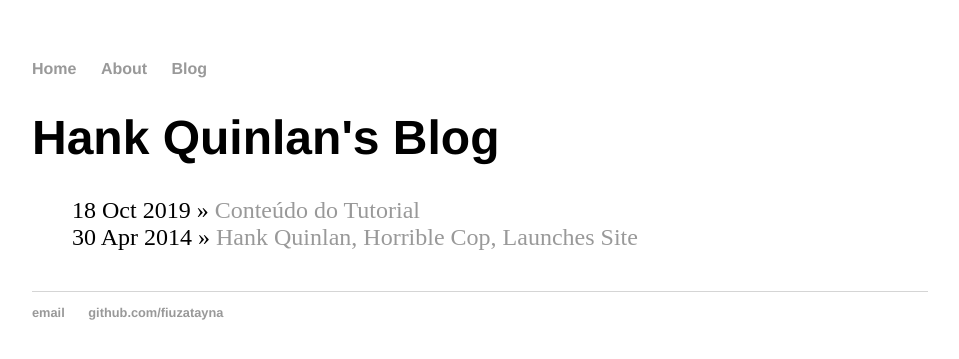
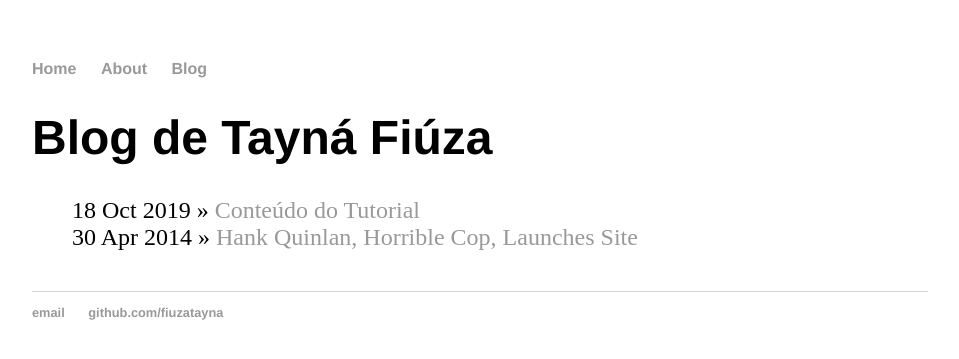
Before and after one commit to fiuzatayna/fiuzatayna.github.io, a Jekyll site: the page built from blog/index.html, in a window 1280 px wide. Shown: the top 359 px of the page, without its empty margins (160-1119 px from the left). Built offline with Jekyll 4.4.1, drawn with Linux system fonts in a browser that asks for light colours.

Commit message:
Changes title of blog page

```diff
--- a/blog/index.html
+++ b/blog/index.html
@@ -1,6 +1,6 @@
 ---
 layout: default
-title: Hank Quinlan's Blog
+title: Blog de Tayná Fiúza
 ---
 	<h1>{{ page.title }}</h1>
 	<ul class="posts">
```
